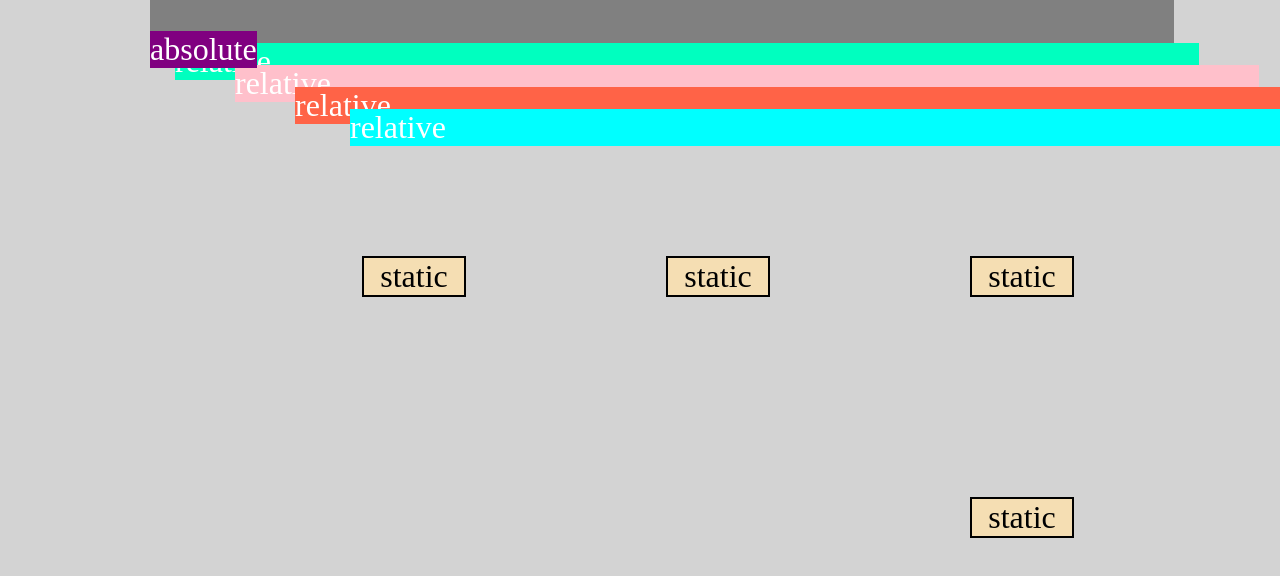
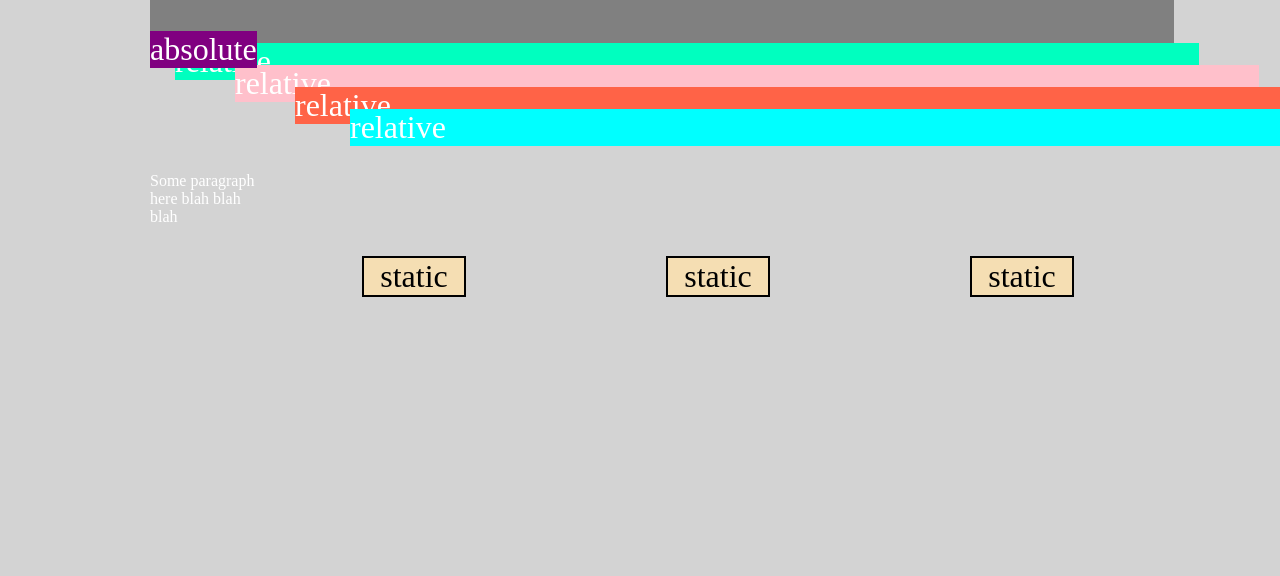
Before and after one commit to LanguageXange/CSSpositiondemo, a plain HTML site: page index.html in a window 1280 px wide. Shown: the part 782-1358 px from the top of the page. After the commit the page ends 1129 px from the top, so only its background shows below. Drawn offline with Linux system fonts and the light colour scheme.

Commit message:
Update index.html

```diff
--- a/index.html
+++ b/index.html
@@ -115,7 +115,8 @@
       <div class="static"><span>static</span></div>
       <div class="static"><span>static</span></div>
       <div class="static"><span>static</span></div>
-      <div class="static"><span>static</span></div>
+
+      <p> Some paragraph here blah blah blah </p>
 
       <div class="child-end"><span>absolute</span></div>
     </section>
```
